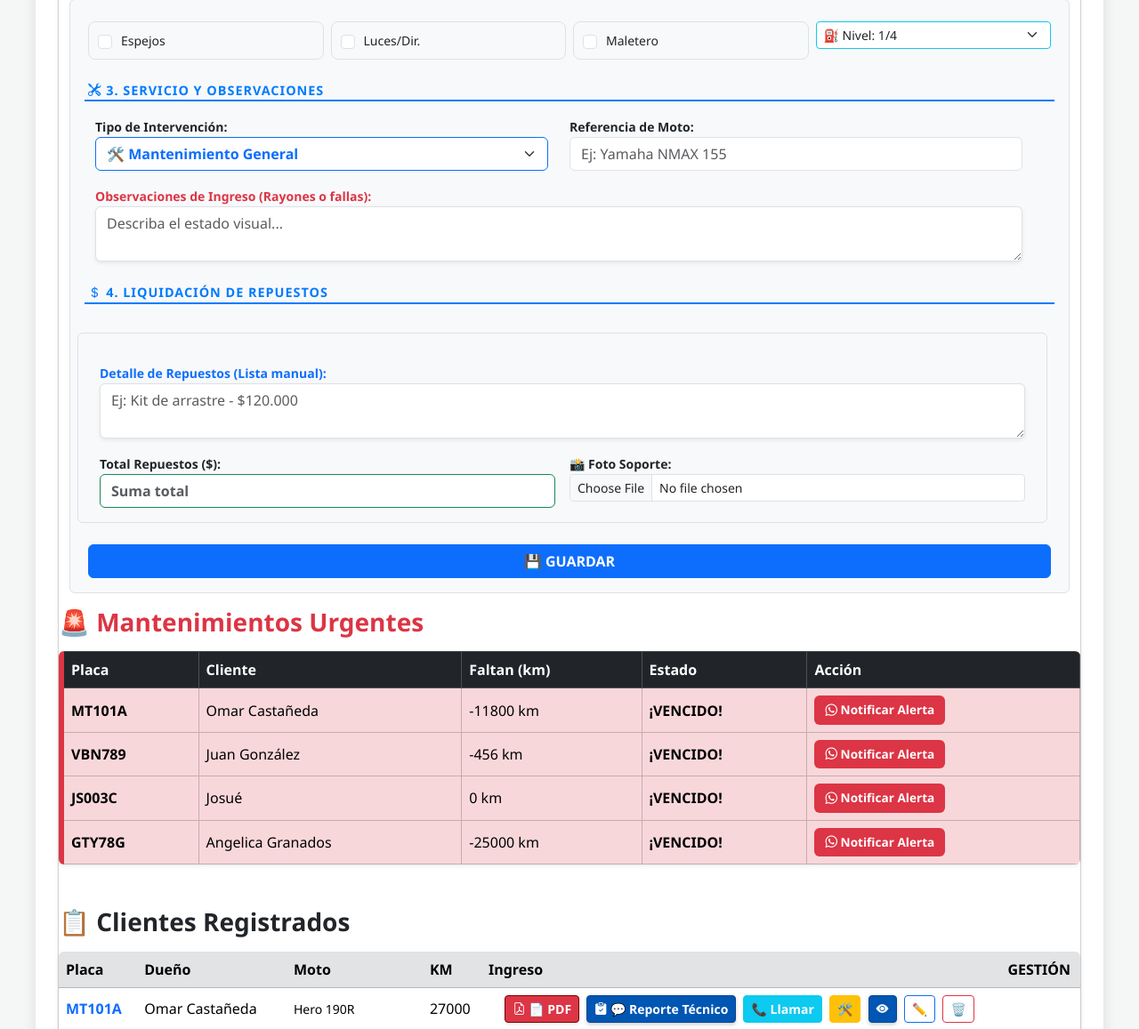
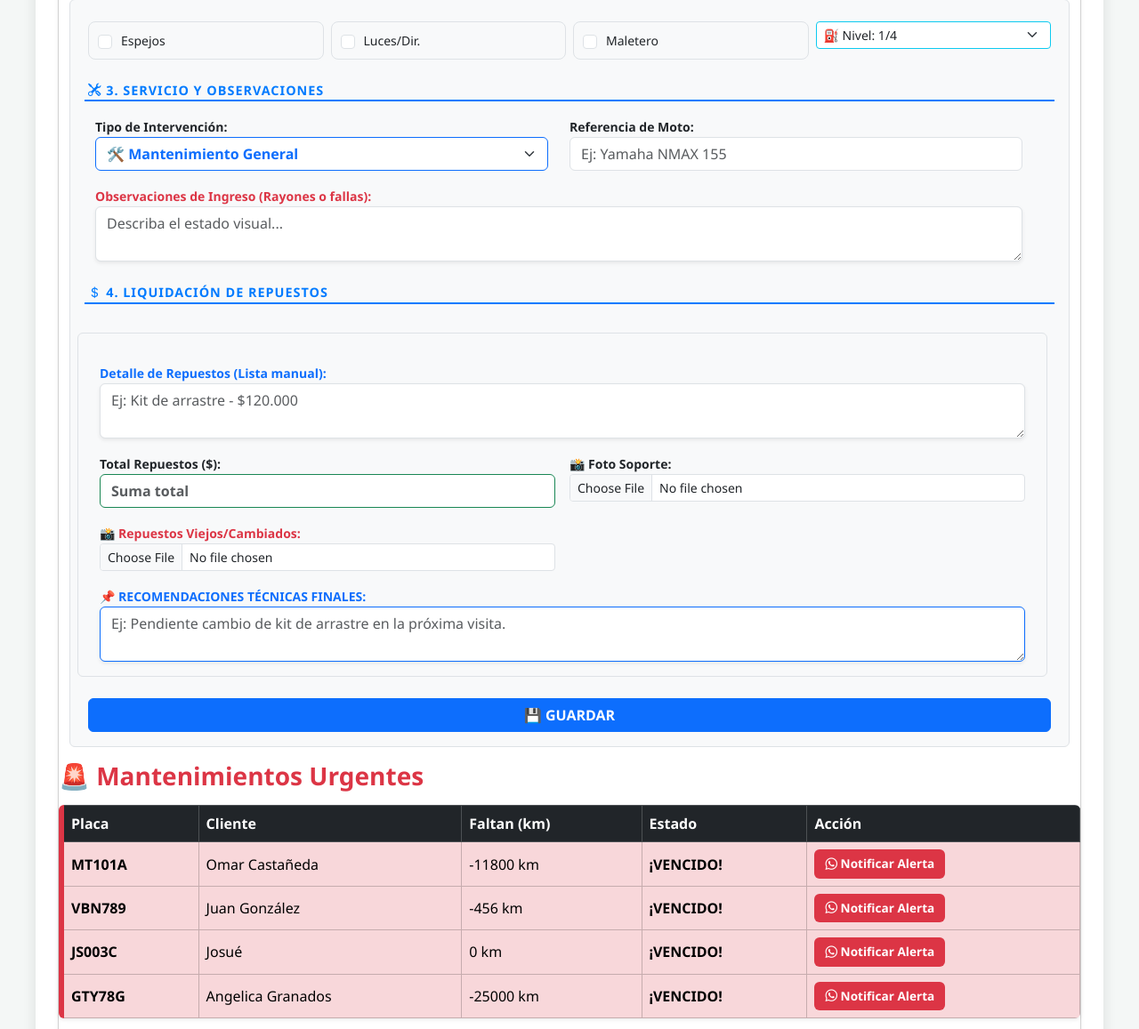
Before and after one commit to TallerOmar123/Gestor-MotoTech, a Flask app: page / in a window 1280 px wide. Shown: the part 793-1950 px from the top of the page at 89% size. Run offline with Flask 3, Linux system fonts and the light colour scheme; some libraries are stand-ins or nearby versions.

Commit message:
Actualización: Reporte PDF con fotos de repuestos y mensaje Pro de WhatsApp

```diff
--- a/app.py
+++ b/app.py
@@ -161,17 +161,31 @@ def agregar_cliente_web():
     gasolina = request.form.get('inv_gasolina')
 
 
-    # --- NUEVOS CAMPOS DE LIQUIDACIÓN ---
-    detalle_repuestos = request.form.get('detalle_repuestos')
-    valor_total_repuestos = request.form.get('valor_total_repuestos')
+    # NUEVOS CAMPOS: Recomendaciones y Repuestos Viejos
+    recomendaciones_finales = request.form.get('recomendaciones_finales', '')
 
-    # Procesar la Foto de la Factura
+    foto_rv = request.files.get('foto_repuestos_viejos')
+    nombre_foto_repuestos = ""
+
+    if foto_rv and foto_rv.filename != '':
+        nombre_seguro_rv = secure_filename(f"VIEJOS_{placa}_{foto_rv.filename}")
+        foto_rv.save(os.path.join(app.config['UPLOAD_FOLDER'], nombre_seguro_rv))
+        nombre_foto_repuestos = nombre_seguro_rv
+
+
+
+
+
+    # Captura de detalles de repuestos y foto de factura
+    detalle_repuestos = request.form.get('detalle_repuestos', '')
+    valor_total_repuestos = request.form.get('valor_total_repuestos', '0')
+
     foto_f = request.files.get('foto_factura')
     nombre_foto_factura = ""
-
     if foto_f and foto_f.filename != '':
         nombre_foto_factura = secure_filename(f"FACTURA_{placa}_{foto_f.filename}")
         foto_f.save(os.path.join(app.config['UPLOAD_FOLDER'], nombre_foto_factura))
+
 
 
 
@@ -203,7 +217,9 @@ def agregar_cliente_web():
             },
             "detalle_repuestos": detalle_repuestos,
             "valor_total_repuestos": valor_total_repuestos,
-            "foto_factura": nombre_foto_factura
+            "foto_factura": nombre_foto_factura,
+            "foto_repuestos_viejos": nombre_foto_repuestos,
+            "recomendaciones_finales": recomendaciones_finales
         })
         flash(f"✅ Datos de {placa} actualizados correctamente", "success")
     else:
@@ -222,6 +238,8 @@ def agregar_cliente_web():
             "detalle_repuestos": detalle_repuestos,
             "valor_total_repuestos": valor_total_repuestos,
             "foto_factura": nombre_foto_factura,
+            "foto_repuestos_viejos": nombre_foto_repuestos,
+            "recomendaciones_finales": recomendaciones_finales,
             "Mantenimientos": []
         }
         datos.append(nuevo_cliente)
@@ -396,15 +414,28 @@ def enviar_whatsapp(placa):
     cobro = moto.get('ultimo_cobro', 0)
     cobro_formateado = f"{cobro:,.0f}".replace(",", ".")
 
-    # --- SUB-BLOQUE: MENSAJE Y LINK ---
-    # Codifica el texto para que sea compatible con una URL y limpia el número de teléfono
+# --- SUB-BLOQUE: CONSTRUCCIÓN DE MENSAJE PROFESIONAL ---
     texto = (
         f"✅ *MOTOTECH - MOTO LISTA*\n\n"
-        f"Hola *{moto.get('dueño')}*,\n"
-        f"Le informamos que el servicio técnico de su moto placa *{moto.get('placa')}* ha finalizado con éxito.\n\n"
-        f"💰 *VALOR A PAGAR:* ${cobro_formateado}\n"
-        f"📄 *REPORTE TÉCNICO:* Su informe detallado en PDF ya está disponible.\n\n"
-        "Ya puede pasar al taller por su vehículo. ¡Gracias por elegirnos! 🏍️"
+        f"Hola *{moto.get('dueño')}* 👋,\n\n"
+        f"Te informamos que el servicio de tu moto placa *{moto.get('placa')}* ha finalizado con éxito.\n\n"
+        f"🛠️ *Resumen del Servicio:*\n"
+        f"• Tipo: {moto.get('tipo_servicio', 'Mantenimiento')}\n"
+        f"• KM Actual: {moto.get('km_actual')}\n"
+        f"• Próxima Visita: {moto.get('km_proximo_mantenimiento')} KM\n\n"
+        f"📂 *Evidencias Técnicas:*\n"
+        f"Ya hemos generado tu **Reporte Técnico en PDF** que incluye el diagnóstico detallado, "
+        f"fotos del proceso y soporte de repuestos. ¡Te lo entregaremos al recibir tu moto!\n\n"
+    )
+
+    # Inyectar nota técnica si existe
+    recom = moto.get('recomendaciones_finales')
+    if recom:
+        texto += f"📌 *Nota del Técnico:* {recom}\n\n"
+
+    texto += (
+        f"💰 *VALOR TOTAL:* ${cobro_formateado}\n\n"
+        "Ya puedes pasar al taller por tu vehículo. ¡Gracias por confiar en MotoTech! 🏍️"
     )
 
     mensaje_codificado = urllib.parse.quote(texto)
@@ -586,60 +617,69 @@ def generar_pdf(placa):
     # Descripción: Genera una nueva página con la factura y las fotos del servicio.
     # **************************************************************
 
-    # 1. Preparar lista de fotos con su ruta correcta
+    # 1. Preparar lista de fotos con su ruta y categoría
     fotos_para_anexo = []
 
-    # Agregar la factura de primera si existe
-    foto_factura = moto.get('foto_factura')
-    if foto_factura:
-        fotos_para_anexo.append({'archivo': foto_factura, 'ruta': CARPETA_FACTURAS, 'titulo': 'SOPORTE DE FACTURA'})
+    # Factura
+    f_factura = moto.get('foto_factura')
+    if f_factura:
+        fotos_para_anexo.append({'archivo': f_factura, 'ruta': CARPETA_FACTURAS, 'titulo': 'SOPORTE DE FACTURA'})
 
-    # Agregar fotos del mantenimiento
+    # Repuestos Viejos
+    f_viejos = moto.get('foto_repuestos_viejos')
+    if f_viejos:
+        fotos_para_anexo.append({'archivo': f_viejos, 'ruta': CARPETA_FACTURAS, 'titulo': 'REPUESTOS SUSTITUIDOS (VIEJOS)'})
+
+    # Fotos Mantenimiento
     if ultimas_fotos:
         for f in ultimas_fotos:
-            # Evitamos duplicar si la factura ya estaba en ultimas_fotos
-            if f != foto_factura:
+            if f not in [f_factura, f_viejos]:
                 fotos_para_anexo.append({'archivo': f, 'ruta': CARPETA_FOTOS, 'titulo': 'EVIDENCIA TÉCNICA'})
 
-    # 2. Dibujar en el PDF si hay algo que mostrar
+    # 2. Dibujar Fotos
     if fotos_para_anexo:
         c.showPage()
+        # Encabezado del Anexo
         c.setFillColor(colors.HexColor("#1B2631"))
         c.rect(0, height - 50, width, 50, fill=1)
         c.setFillColor(colors.white)
         c.setFont("Helvetica-Bold", 16)
-        c.drawString(40, height - 35, "ANEXO: FACTURACIÓN Y EVIDENCIAS")
+        c.drawString(40, height - 35, "ANEXO: EVIDENCIAS Y FACTURACIÓN")
 
         y_total = height - 250
         x_foto = 50
 
         for idx, item in enumerate(fotos_para_anexo):
             ruta_img = os.path.join(item['ruta'], item['archivo'])
-
             if os.path.exists(ruta_img):
-                # Dibujar etiqueta sobre la foto
                 c.setFillColor(colors.black)
                 c.setFont("Helvetica-Bold", 8)
                 c.drawString(x_foto, y_total + 185, item['titulo'])
-
-                # Dibujar la imagen
                 c.drawImage(ruta_img, x_foto, y_total, width=240, height=180, preserveAspectRatio=True)
 
-                # Lógica de cuadrícula 2x2
                 x_foto += 270
                 if (idx + 1) % 2 == 0:
                     x_foto = 50
                     y_total -= 220
-
-                # Nueva página si se acaba el espacio
                 if y_total < 100:
                     c.showPage()
                     y_total = height - 150
-                    x_foto = 50
-
-        y_final = y_total - 50
+        y_final = y_total - 40
     else:
         y_final = y - 60
+
+    # 3. Dibujar Recomendaciones Finales
+    recom_txt = moto.get('recomendaciones_finales', '').strip()
+    if recom_txt:
+        if y_final < 100: c.showPage(); y_final = height - 50
+        c.setStrokeColor(colors.red)
+        c.setFillColor(colors.HexColor("#FEF9E7"))
+        c.rect(40, y_final - 40, 520, 50, fill=1)
+        c.setFillColor(colors.black)
+        c.setFont("Helvetica-Bold", 10)
+        c.drawString(50, y_final - 5, "📌 RECOMENDACIONES TÉCNICAS ADICIONALES:")
+        c.setFont("Helvetica-Oblique", 9)
+        c.drawString(50, y_final - 25, recom_txt)
 
 
 
--- a/registros.json
+++ b/registros.json
@@ -47,15 +47,17 @@
         "ultimo_cobro": 220000,
         "notas_ingreso": "",
         "tipo_servicio": "Mantenimiento General",
-        "gasolina": "1/4",
+        "gasolina": "1/2",
         "inventario": {
-            "espejos": "NO",
-            "direccionales": "NO",
-            "maletero": "NO"
+            "espejos": "SÍ",
+            "direccionales": "SÍ",
+            "maletero": "SÍ"
         },
         "detalle_repuestos": "",
-        "valor_total_repuestos": "",
-        "foto_factura": "FACTURA_VBN789_IMG_20240401_104741005.jpg"
+        "valor_total_repuestos": "0",
+        "foto_factura": "",
+        "foto_repuestos_viejos": "VIEJOS_VBN789_.trashed-1764471802-IMG_20250830_140346989.jpg",
+        "recomendaciones_finales": "para la próxima visita será necesario un cambio de kit de arrastre"
     },
     {
         "placa": "WR20G",
--- a/templates/index.html
+++ b/templates/index.html
@@ -293,6 +293,17 @@
                                 <label class="fw-bold small">📸 Foto Soporte:</label>
                                 <input type="file" class="form-control form-control-sm" name="foto_factura"
                                     accept="image/*" capture="camera">
+                            </div>
+                            <div class="col-md-6">
+                                <label class="fw-bold small text-danger">📸 Repuestos Viejos/Cambiados:</label>
+                                <input type="file" class="form-control form-control-sm" name="foto_repuestos_viejos"
+                                    accept="image/*" capture="camera">
+                            </div>
+                            <div class="col-12 mt-3">
+                                <label class="fw-bold small text-primary">📌 RECOMENDACIONES TÉCNICAS FINALES:</label>
+                                <textarea class="form-control shadow-sm border-primary" name="recomendaciones_finales"
+                                    rows="2"
+                                    placeholder="Ej: Pendiente cambio de kit de arrastre en la próxima visita.">{{ cliente_a_editar.get('recomendaciones_finales', '') if cliente_a_editar else '' }}</textarea>
                             </div>
                         </div>
                         <div class="mt-4 d-flex gap-2">
```
Also changed, not shown: 2 other files.
